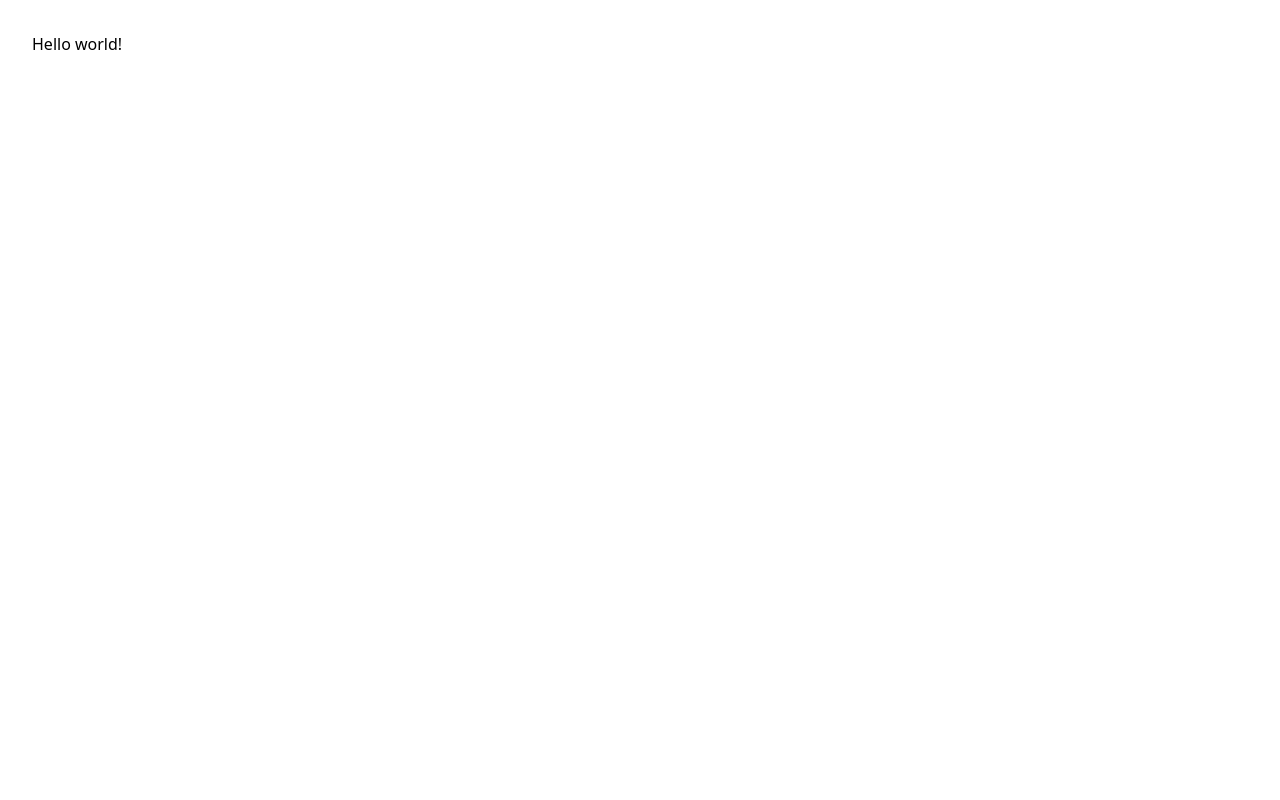
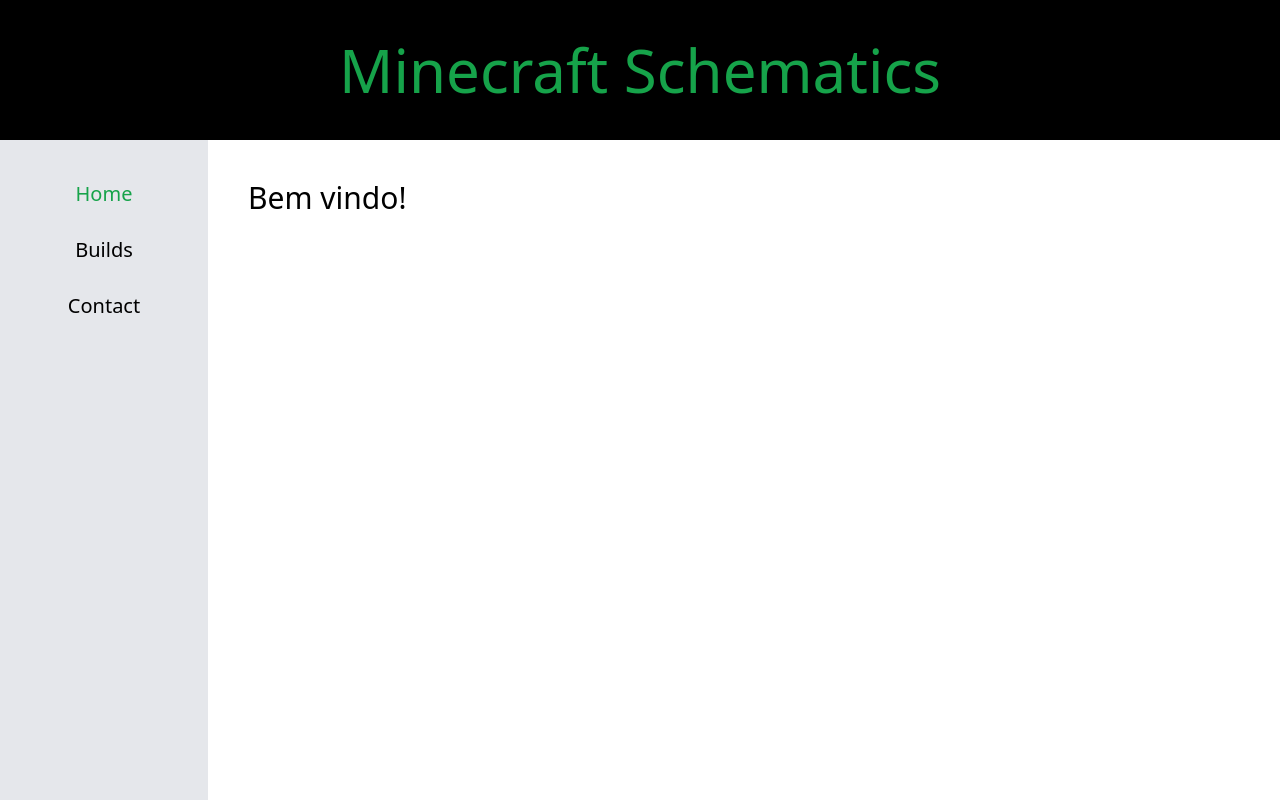
Before and after one commit to Eric-VB/schematic-app, a website: page src/index.html in a window 1280 px wide. Drawn offline with Linux system fonts and the light colour scheme.

Commit message:
Criando home

```diff
--- a/src/index.html
+++ b/src/index.html
@@ -3,13 +3,57 @@
 <head>
     <meta charset="UTF-8">
     <meta name="viewport" content="width=device-width, initial-scale=1.0">
-    <title>Document</title>
+    <link rel="shortcut icon" type="imagex/png" href="./img/Schematic_pen.ico">
+    <title>Home | Minecraft Schematics</title>
     <link href="./output.css" rel="stylesheet">
+    <!-- npx tailwindcss -i ./src/input.css -o ./src/output.css --watch -->
 </head>
 <body>
-    <h1 class="p-8">
-        Hello world!
-      </h1>
+    <!-- Cabeçalho -->
+    <div class="bg-black select-none">
+        <div class="flex justify-center py-10">
+            <span class="text-6xl font-thin text-green-600 shadow-lg">
+                Minecraft Schematics
+            </span>
+        </div>
+    </div>
+
+    <div class="flex">
+        <!-- Sidebar -->
+        <div class="h-full w-52 fixed z-10 left-0 flex justify-center  bg-gray-200 select-none">
+            <div class="flex flex-col items-center gap-y-7 text-xl">
+                <!-- Sidebar itens -->
+                <a class="pt-10" href="">
+                    <span class="text-green-600">
+                        Home
+                    </span>
+                </a>
+
+                <a href="">
+                    <span class="">
+                        Builds
+                    </span>
+                </a>
+
+                <a href="">
+                    <span class="">
+                        Contact
+                    </span>
+                </a>
+
+            </div>
+        </div>
+
+        <!-- Conteudo -->
+        <div class="flex ml-52 w-full h-full">
+            <div class="p-10">
+                <span class="text-3xl font-semibolds">
+                    Bem vindo!
+                </span>
+
+            </div>
+        </div>
+    </div>
     <script src="script.js"></script>
 </body>
 </html>
```
Also changed, not shown: src/img/Schematic_pen.ico (added), src/output.css.
